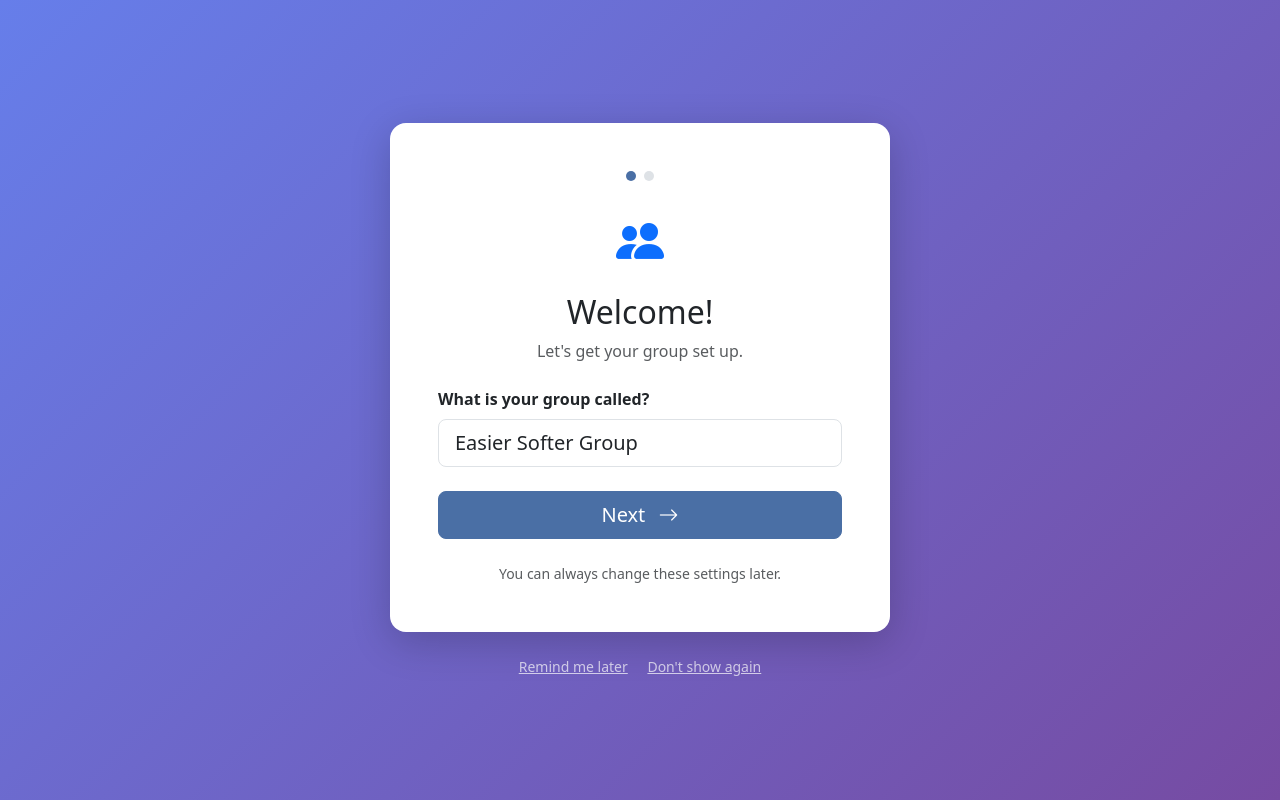
After one commit to computeralex/easier-softer-meeting-manager, a Django app: page /dashboard/setup/ in a window 1280 px wide. The commit adds this page. Run offline with Django 5.2, Linux system fonts and the light colour scheme; the visitor is signed in with stand-in values (Sample User, id 1); data comes from the database, SQL or seed files in the repository.

Commit message:
Add setup wizard, admin checkbox, and UX improvements
- Add 2-step setup wizard (group name + service positions)
- Setup wizard middleware redirects new installations
- Add Administrator checkbox in user management (superuser only)
- Fix sidebar to show Users link for superusers
- Add "Add New User" link on position assign page
- Update Secretary description to "Facilitates meetings"

```diff
--- a/apps/core/urls.py
+++ b/apps/core/urls.py
@@ -8,6 +8,7 @@ app_name = 'core'
 
 urlpatterns = [
     path('', views.DashboardView.as_view(), name='dashboard'),
+    path('setup/', views.SetupWizardView.as_view(), name='setup_wizard'),
     path('login/', views.LoginView.as_view(), name='login'),
     path('logout/', views.LogoutView.as_view(), name='logout'),
     path('profile/', views.ProfileView.as_view(), name='profile'),
--- a/apps/core/views.py
+++ b/apps/core/views.py
@@ -23,7 +23,8 @@ from django.views.generic import TemplateView, FormView, ListView, CreateView, U
 from .mixins import ServicePositionRequiredMixin
 from .models import MeetingConfig, User, ServicePosition, PositionAssignment
 from .forms import (
-    MeetingConfigForm, UserProfileForm, UserForm, UserInviteForm, PasswordChangeFormStyled
+    MeetingConfigForm, UserProfileForm, UserForm, UserInviteForm, PasswordChangeFormStyled,
+    SetupWizardForm
 )
 
 
@@ -50,6 +51,86 @@ class LoginView(RedirectView):
 class LogoutView(auth_views.LogoutView):
     """Custom logout view."""
     pass
+
+
+class SetupWizardView(LoginRequiredMixin, TemplateView):
+    """Initial setup wizard for new installations."""
+    template_name = 'core/setup_wizard.html'
+
+    # Default service positions to offer
+    DEFAULT_POSITIONS = [
+        {'name': 'secretary', 'display_name': 'Secretary', 'description': 'Facilitates meetings'},
+        {'name': 'treasurer', 'display_name': 'Treasurer', 'description': 'Handles group finances'},
+        {'name': 'gsr', 'display_name': 'GSR', 'description': 'General Service Representative'},
+        {'name': 'literature', 'display_name': 'Literature Person', 'description': 'Manages literature inventory'},
+        {'name': 'greeter', 'display_name': 'Greeter', 'description': 'Welcomes newcomers'},
+        {'name': 'coffee', 'display_name': 'Coffee Maker', 'description': 'Prepares refreshments'},
+    ]
+
+    def get_step(self):
+        return self.request.session.get('setup_step', 1)
+
+    def get_context_data(self, **kwargs):
+        context = super().get_context_data(**kwargs)
+        context['step'] = self.get_step()
+        context['config'] = MeetingConfig.get_instance()
+        context['default_positions'] = self.DEFAULT_POSITIONS
+        context['existing_positions'] = list(ServicePosition.objects.values_list('name', flat=True))
+        return context
+
+    def post(self, request, *args, **kwargs):
+        # Handle skip actions (available on any step)
+        if 'skip_later' in request.POST:
+            request.session['setup_skipped'] = True
+            request.session.pop('setup_step', None)
+            messages.info(request, "No problem! We'll remind you next time you log in.")
+            return redirect('core:dashboard')
+        elif 'skip_forever' in request.POST:
+            config = MeetingConfig.get_instance()
+            config.setup_status = 'dismissed'
+            config.save()
+            request.session.pop('setup_step', None)
+            messages.info(request, "Setup wizard dismissed. You can configure settings anytime from the Settings page.")
+            return redirect('core:dashboard')
+
+        step = self.get_step()
+
+        if step == 1:
+            # Save group name
+            meeting_name = request.POST.get('meeting_name', '').strip()
+            if meeting_name:
+                config = MeetingConfig.get_instance()
+                config.meeting_name = meeting_name
+                config.save()
+                request.session['setup_step'] = 2
+                return redirect('core:setup_wizard')
+            else:
+                messages.error(request, "Please enter a group name.")
+                return redirect('core:setup_wizard')
+
+        elif step == 2:
+            # Create selected positions
+            selected = request.POST.getlist('positions')
+            for pos_data in self.DEFAULT_POSITIONS:
+                if pos_data['name'] in selected:
+                    ServicePosition.objects.get_or_create(
+                        name=pos_data['name'],
+                        defaults={
+                            'display_name': pos_data['display_name'],
+                            'description': pos_data['description'],
+                            'is_active': True,
+                        }
+                    )
+
+            # Complete setup
+            config = MeetingConfig.get_instance()
+            config.setup_status = 'completed'
+            config.save()
+            request.session.pop('setup_step', None)
+            messages.success(request, f'Welcome to {config.meeting_name}! Your group is ready to use.')
+            return redirect('core:dashboard')
+
+        return redirect('core:setup_wizard')
 
 
 class SettingsView(LoginRequiredMixin, TemplateView):
@@ -304,10 +385,21 @@ class UserCreateView(ServicePositionRequiredMixin, CreateView):
     template_name = 'core/user_form.html'
     success_url = reverse_lazy('core:user_list')
 
+    def get_form_kwargs(self):
+        kwargs = super().get_form_kwargs()
+        kwargs['request_user'] = self.request.user
+        return kwargs
+
     def get_context_data(self, **kwargs):
         context = super().get_context_data(**kwargs)
         context['title'] = 'Add User'
         return context
+
+    def get_success_url(self):
+        next_url = self.request.GET.get('next') or self.request.POST.get('next')
+        if next_url:
+            return next_url
+        return str(self.success_url)
 
     def form_valid(self, form):
         # Generate a random password for new users
@@ -321,7 +413,7 @@ class UserCreateView(ServicePositionRequiredMixin, CreateView):
             self.request,
             f'User "{user.email}" created. Temporary password: {password}'
         )
-        return redirect(self.success_url)
+        return redirect(self.get_success_url())
 
 
 class UserUpdateView(ServicePositionRequiredMixin, UpdateView):
@@ -330,6 +422,11 @@ class UserUpdateView(ServicePositionRequiredMixin, UpdateView):
     form_class = UserForm
     template_name = 'core/user_form.html'
     success_url = reverse_lazy('core:user_list')
+
+    def get_form_kwargs(self):
+        kwargs = super().get_form_kwargs()
+        kwargs['request_user'] = self.request.user
+        return kwargs
 
     def get_context_data(self, **kwargs):
         context = super().get_context_data(**kwargs)
--- a/config/settings/base.py
+++ b/config/settings/base.py
@@ -51,6 +51,7 @@ MIDDLEWARE = [
     'django.contrib.messages.middleware.MessageMiddleware',
     'django.middleware.clickjacking.XFrameOptionsMiddleware',
     'django_htmx.middleware.HtmxMiddleware',
+    'apps.core.middleware.SetupWizardMiddleware',  # Setup wizard redirect
     'axes.middleware.AxesMiddleware',  # Brute force protection (must be last)
 ]
 
--- a/templates/base.html
+++ b/templates/base.html
@@ -122,7 +122,7 @@
                 <i class="bi bi-person me-1"></i> {{ user.email }}
             </a>
             <div class="mb-2">
-                {% if user.is_service_position_holder %}
+                {% if user.is_superuser or user.is_service_position_holder %}
                 <a href="{% url 'core:user_list' %}" class="text-white-50 small text-decoration-none d-block py-1">
                     <i class="bi bi-people me-1"></i> Users
                 </a>
--- /dev/null
+++ b/templates/core/setup_wizard.html
@@ -0,0 +1,200 @@
+<!DOCTYPE html>
+<html lang="en">
+<head>
+    <meta charset="UTF-8">
+    <meta name="viewport" content="width=device-width, initial-scale=1.0">
+    <title>Welcome - Setup Your Group</title>
+    {% load static %}
+    {% if meeting_config.favicon %}
+    <link rel="icon" href="{{ meeting_config.favicon.url }}" type="image/x-icon">
+    {% else %}
+    <link rel="icon" href="{% static 'img/favicon.ico' %}" type="image/x-icon">
+    {% endif %}
+    <link href="https://cdn.jsdelivr.net/npm/bootstrap@5.3.2/dist/css/bootstrap.min.css" rel="stylesheet">
+    <link href="https://cdn.jsdelivr.net/npm/bootstrap-icons@1.11.1/font/bootstrap-icons.css" rel="stylesheet">
+    <style>
+        :root {
+            --primary-color: #4a6fa5;
+        }
+        body {
+            min-height: 100vh;
+            display: flex;
+            align-items: center;
+            background: linear-gradient(135deg, #667eea 0%, #764ba2 100%);
+        }
+        .wizard-card {
+            max-width: 500px;
+            margin: 0 auto;
+        }
+        .card {
+            border: none;
+            border-radius: 1rem;
+            box-shadow: 0 10px 40px rgba(0,0,0,0.2);
+        }
+        .btn-primary {
+            background-color: var(--primary-color);
+            border-color: var(--primary-color);
+        }
+        .btn-primary:hover {
+            background-color: #3d5d8a;
+            border-color: #3d5d8a;
+        }
+        .skip-links {
+            font-size: 0.875rem;
+        }
+        .skip-links button {
+            background: none;
+            border: none;
+            color: rgba(255,255,255,0.7);
+            cursor: pointer;
+            padding: 0;
+            text-decoration: underline;
+        }
+        .skip-links button:hover {
+            color: white;
+        }
+        .step-indicator {
+            display: flex;
+            justify-content: center;
+            gap: 0.5rem;
+            margin-bottom: 1.5rem;
+        }
+        .step-dot {
+            width: 10px;
+            height: 10px;
+            border-radius: 50%;
+            background: #dee2e6;
+        }
+        .step-dot.active {
+            background: var(--primary-color);
+        }
+        .step-dot.completed {
+            background: #28a745;
+        }
+        .position-check {
+            padding: 0.75rem 1rem;
+            border: 1px solid #dee2e6;
+            border-radius: 0.5rem;
+            margin-bottom: 0.5rem;
+            transition: all 0.2s;
+        }
+        .position-check:hover {
+            background: #f8f9fa;
+        }
+        .position-check input:checked + label {
+            font-weight: 600;
+        }
+        .position-desc {
+            font-size: 0.8rem;
+            color: #6c757d;
+            margin-left: 1.5rem;
+        }
+    </style>
+</head>
+<body>
+    <div class="container">
+        <div class="wizard-card">
+            <div class="card">
+                <div class="card-body p-5">
+                    <!-- Step indicator -->
+                    <div class="step-indicator">
+                        <div class="step-dot {% if step >= 1 %}{% if step > 1 %}completed{% else %}active{% endif %}{% endif %}"></div>
+                        <div class="step-dot {% if step >= 2 %}active{% endif %}"></div>
+                    </div>
+
+                    {% if step == 1 %}
+                    <!-- Step 1: Group Name -->
+                    <div class="text-center mb-4">
+                        <i class="bi bi-people-fill text-primary" style="font-size: 3rem;"></i>
+                        <h2 class="mt-3 mb-2">Welcome!</h2>
+                        <p class="text-muted">Let's get your group set up.</p>
+                    </div>
+
+                    {% if messages %}
+                    {% for message in messages %}
+                    <div class="alert alert-{{ message.tags }} alert-dismissible fade show" role="alert">
+                        {{ message }}
+                        <button type="button" class="btn-close" data-bs-dismiss="alert"></button>
+                    </div>
+                    {% endfor %}
+                    {% endif %}
+
+                    <form method="post">
+                        {% csrf_token %}
+                        <div class="mb-4">
+                            <label for="meeting_name" class="form-label fw-semibold">
+                                What is your group called?
+                            </label>
+                            <input type="text" name="meeting_name" id="meeting_name"
+                                   class="form-control form-control-lg"
+                                   placeholder="e.g., Saturday Morning Group"
+                                   value="{{ config.meeting_name }}" required>
+                        </div>
+
+                        <button type="submit" class="btn btn-primary btn-lg w-100">
+                            Next <i class="bi bi-arrow-right ms-2"></i>
+                        </button>
+                    </form>
+
+                    {% elif step == 2 %}
+                    <!-- Step 2: Service Positions -->
+                    <div class="text-center mb-4">
+                        <i class="bi bi-person-badge text-primary" style="font-size: 3rem;"></i>
+                        <h2 class="mt-3 mb-2">Service Positions</h2>
+                        <p class="text-muted">Select which positions your group uses.</p>
+                    </div>
+
+                    <form method="post">
+                        {% csrf_token %}
+                        <div class="mb-4">
+                            {% for pos in default_positions %}
+                            <div class="position-check">
+                                <div class="form-check">
+                                    <input class="form-check-input" type="checkbox"
+                                           name="positions" value="{{ pos.name }}"
+                                           id="pos_{{ pos.name }}"
+                                           {% if pos.name in existing_positions %}checked disabled{% else %}checked{% endif %}>
+                                    <label class="form-check-label" for="pos_{{ pos.name }}">
+                                        {{ pos.display_name }}
+                                        {% if pos.name in existing_positions %}
+                                        <span class="badge bg-secondary ms-1">Already exists</span>
+                                        {% endif %}
+                                    </label>
+                                </div>
+                                <div class="position-desc">{{ pos.description }}</div>
+                            </div>
+                            {% endfor %}
+                        </div>
+
+                        <p class="text-muted small mb-3">
+                            <i class="bi bi-info-circle me-1"></i>
+                            You can add more positions or customize these later in Settings.
+                        </p>
+
+                        <button type="submit" class="btn btn-primary btn-lg w-100">
+                            <i class="bi bi-check-lg me-2"></i>Get Started
+                        </button>
+                    </form>
+                    {% endif %}
+
+                    <p class="text-center text-muted small mt-4 mb-0">
+                        You can always change these settings later.
+                    </p>
+                </div>
+            </div>
+
+            <form method="post" class="skip-links text-center mt-4">
+                {% csrf_token %}
+                <button type="submit" name="skip_later" class="me-3">
+                    Remind me later
+                </button>
+                <button type="submit" name="skip_forever">
+                    Don't show again
+                </button>
+            </form>
+        </div>
+    </div>
+
+    <script src="https://cdn.jsdelivr.net/npm/bootstrap@5.3.2/dist/js/bootstrap.bundle.min.js"></script>
+</body>
+</html>
```
Also changed, not shown: apps/core/forms.py (+24 -1 lines), apps/core/middleware.py (added, +79 -0 lines), apps/core/models.py (+12 -0 lines), templates/positions/assign.html (+7 -0 lines), apps/core/migrations/0011_add_setup_status.py (added).
